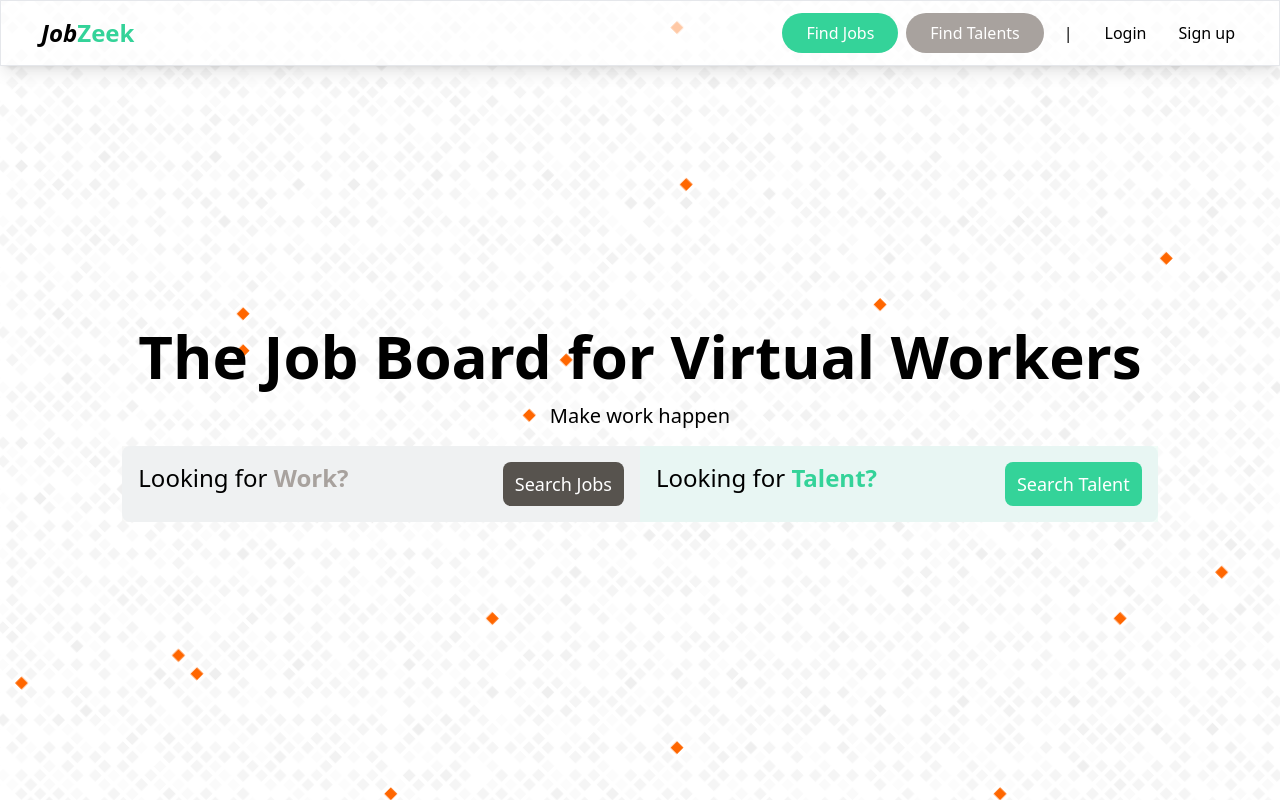
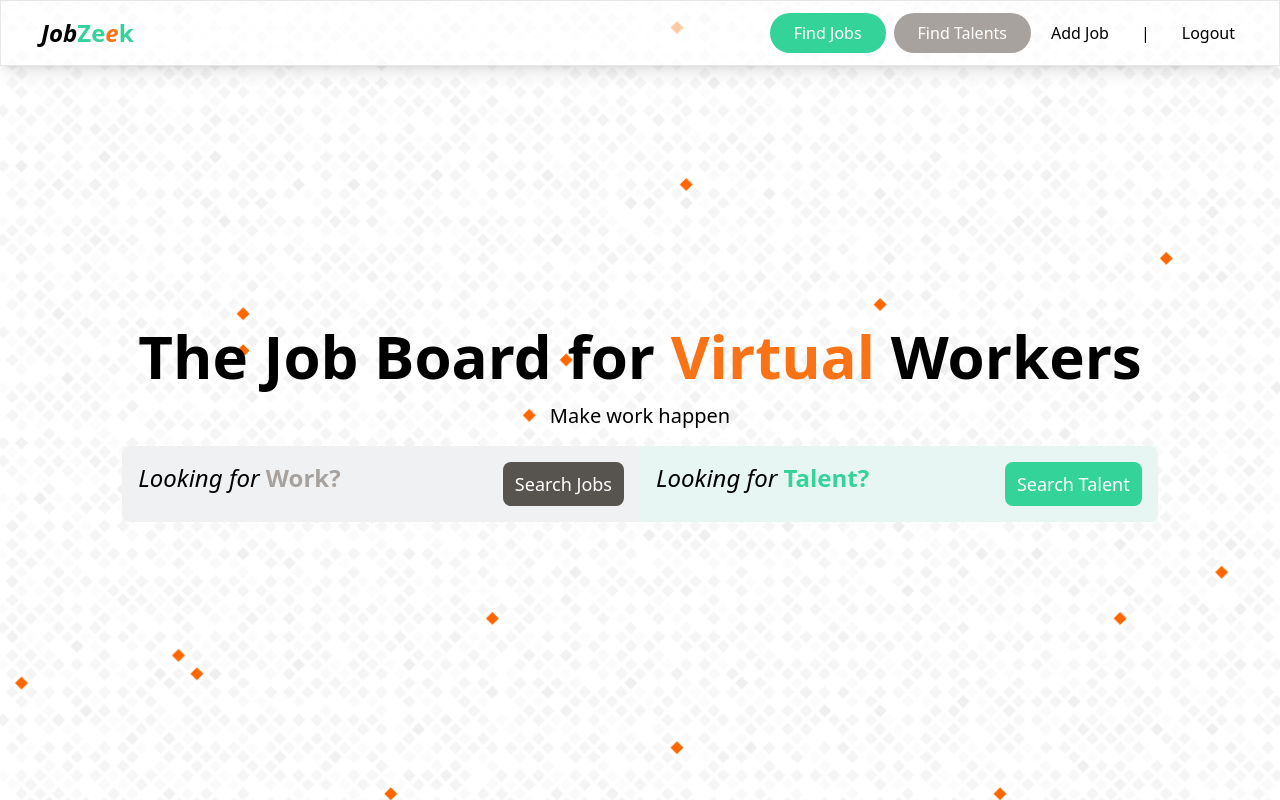
Before and after one commit to vargasjuanibarra/jobZeeker-fe, a React (Vite) app: page / in a window 1280 px wide. Built offline with nearby package versions, Linux system fonts and the light colour scheme; sample sign-in values are in the browser's storage.

Commit message:
added login, logout and protected routes

```diff
--- a/src/App.jsx
+++ b/src/App.jsx
@@ -1,5 +1,5 @@
 import React from "react";
-import { Route, createBrowserRouter, createRoutesFromElements, RouterProvider, useParams } from 'react-router-dom';
+import { Route, createBrowserRouter, createRoutesFromElements, RouterProvider, useParams, Navigate } from 'react-router-dom';
 import HomePage from "./pages/HomePage";
 import Mainlayout from './layouts/Main.layout'
 import Jobspage from "./pages/Jobs.page";
@@ -13,8 +13,13 @@ import { FetchClient } from "./service/fetchClient";
 import Loginpage from "./pages/Login.page";
 import Signuppage from "./pages/Signup.page";
 import Talentspage from "./pages/Talents.page";
+import ProtectedRoute from "./components/ProtectedRoute";
 
 const App = () => {
+  const accessToken = window.localStorage.getItem('accessToken');
+  const user = window.localStorage.getItem('user');
+  const userPrivilege = window.localStorage.getItem('userPrivilege');
+
   const jobService = new JobsService(FetchClient)
 
   const addJob = async (newJob) => {
@@ -37,10 +42,22 @@ const router = createBrowserRouter(
       <Route path="/talents" element={<Talentspage />} />
       <Route path="*" element={<Notfound />} />
       <Route path="/jobs/:id" element={<JobPage removeJob={deleteJob}/>} loader={jobLoader} />
+
+
+      {(!user && !accessToken) && (
+        <>
+          <Route path="/login" element={<Loginpage />} />
+          <Route path="/register" element={<Signuppage />} />
+          <Route path="/" element={<Loginpage />} />
+        </>
+      )}
+
+      <Route element={<ProtectedRoute />}>
+        <Route path="/login" element={<Navigate to="/" />} />
+        <Route path="/register" element={<Navigate to="/" />} />
         <Route path="/add-job" element={<AddJobPage addJobSubmit={addJob}/>} />
         <Route path="/edit-job/:id" element={<EditJobpage updateJobSubmit={updateJob}/>} loader={jobLoader}/>
-      <Route path="/login/" element={<Loginpage />} />
-      <Route path="/register/" element={<Signuppage />} />
+      </Route>
     </Route>
   )
   );
--- a/src/components/Card.jsx
+++ b/src/components/Card.jsx
@@ -4,7 +4,7 @@ const Card = ({title, topic, textColor, subtitle, color, button, btnColor, link}
   return (
     <div className={color + " p-4 w-full bg-opacity-70"}>
         <div className="flex justify-between">
-        <h2 className="text-lg md:text-xl lg:text-2xl">{title}<span className={'font-bold ' + textColor}>{topic}</span></h2>
+        <h2 className="text-lg md:text-xl lg:text-2xl italic">{title}<span className={'font-bold not-italic ' + textColor}>{topic}</span></h2>
         <Link
         to={link}
         className={`text-sm md:text-md lg:text-lg inline-block ${btnColor} text-white rounded-lg px-3 py-2 hover:bg-gray-700`}
--- a/src/components/Hero.jsx
+++ b/src/components/Hero.jsx
@@ -12,7 +12,7 @@ const Hero = ({title='Default Prop Title', subTitle='default subtitle'}) => {
           <h1
             className="text-3xl font-extrabold text-black md:text-4xl lg:text-5xl xl:text-6xl"
           >
-            {title}
+             The Job Board for <span className="text-orange-500">Virtual</span> Workers
           </h1>
           <p className="my-4 text-xl text-black">
             {subTitle}
--- a/src/components/JobListings.jsx
+++ b/src/components/JobListings.jsx
@@ -1,7 +1,7 @@
 import React, { useState, useEffect } from "react";
 import JobCard from "./JobCard";
 import Spinner from "./Spinner";
-import JobsService, { BASE_URL } from "../service/jobsService";
+import JobsService, { JOBS_URL } from "../service/jobsService";
 import { FetchClient } from "../service/fetchClient";
 import SearchInput from "./SearchInput";
 import Filters from "./Filters";
@@ -15,7 +15,7 @@ const JobListings = ({viewAllJobs=false}) => {
   const [loading, setLoading] = useState(true);
 
   useEffect(() => {
-    const apiUrl = !viewAllJobs ? `${BASE_URL}?_limit=3` : BASE_URL
+    const apiUrl = !viewAllJobs ? `${JOBS_URL}?_limit=3` : JOBS_URL
     const fetchJobs = async () => {
       try {
         const jobs = await jobService.getjobs(apiUrl)
--- a/src/components/Navbar.jsx
+++ b/src/components/Navbar.jsx
@@ -1,13 +1,25 @@
 import React, { useState } from "react";
-import { Link, NavLink } from 'react-router-dom';
+import { Link, NavLink, useNavigate } from 'react-router-dom';
 import { FaBars } from "react-icons/fa";
 
 const Navbar = () => {
+  const user = window.localStorage.getItem('user');
+  const accessToken = window.localStorage.getItem('accessToken');
+  const userPrivilege = window.localStorage.getItem('userPrivilege');
+
+  const navigate = useNavigate();
+
   const [toggle, setToggle] = useState(false);
-  const linkClass = 'text-black px-3 py-2 hover:text-black hover:bg-orange-500 md:rounded-md'
+  const linkClass = 'text-black px-3 py-2 hover:text-black hover:bg-orange-500 md:rounded-md '
 
   const toggleNavigations = () => {
     setToggle(!toggle);
+  }
+
+  const logoutUser = () => {
+    window.localStorage.clear();
+    navigate('/login');
+
   }
   return (
     <>
@@ -20,7 +32,7 @@ const Navbar = () => {
             {/* <!-- Logo --> */}
             <NavLink className="flex flex-shrink-0 md:items-center mr-4" to="/">
               <span className="text-start text-black text-lg lg:text-2xl font-bold ml-2 italic "
-                >Job<span className="not-italic text-emerald-400">Zeek</span></span
+                >Job<span className="not-italic text-emerald-400">Ze<span className="text-orange-500 italic">e</span>k</span></span
               >
             </NavLink>
             <div className="hidden md:ml-auto md:block">
@@ -37,23 +49,27 @@ const Navbar = () => {
                   to="/talents"
                   className="text-white bg-stone-400 px-6 py-2 hover:bg-gray-400 hover:text-white md:rounded-full"
                   >Find Talents</NavLink>
-                {/* <NavLink
+                <NavLink
                   to="/add-job"
-                  className={linkClass}
+                  className={linkClass + (user && accessToken ? 'block' : 'hidden')}
                   >Add Job</NavLink
-                > */}
-                <NavLink
-                  to="#"
-                  className={linkClass}
-                  >|</NavLink
+                >
+                <div
+                  className="text-black px-3 py-2 "
+                  >|</div
                 >
                 <NavLink
                   to="/login"
-                  className={linkClass}
+                  className={linkClass + (!user && !accessToken ? 'block' : 'hidden')}
                   >Login</NavLink>
+                  <NavLink
+                  to="/login"
+                  className={linkClass + (user && accessToken ? 'block' : 'hidden')}
+                  onClick={logoutUser}
+                  >Logout</NavLink>
                 <NavLink
                   to="/register"
-                  className={linkClass}
+                  className={linkClass + (!user && !accessToken ? 'block' : 'hidden')}
                   >Sign up
                 </NavLink>
               </div>
--- /dev/null
+++ b/src/components/ProtectedRoute.jsx
@@ -0,0 +1,12 @@
+import React from "react";
+import { Navigate, Outlet } from "react-router-dom";
+
+const ProtectedRoute = () => {
+    const user = window.localStorage.getItem('user');
+    const accessToken = window.localStorage.getItem('accessToken');
+    const isUserAdmin = window.localStorage.getItem('userAdmin');
+    return user && accessToken ? <Outlet /> : <Navigate to='/login' />
+
+};
+
+export default ProtectedRoute;
--- a/src/data/loaderData.js
+++ b/src/data/loaderData.js
@@ -1,8 +1,8 @@
-import { BASE_URL } from "../service/jobsService";
+import { JOBS_URL } from "../service/jobsService";
 
 export const jobLoader = async ({ params }) => {
     try {
-        const res = await fetch(`${BASE_URL}/${params.id}`);
+        const res = await fetch(`${JOBS_URL}/${params.id}`);
         const data = await res.json();
         return data;
     } catch (error) {
--- a/src/pages/HomePage.jsx
+++ b/src/pages/HomePage.jsx
@@ -1,13 +1,11 @@
 import React from "react";
 import Hero from "../components/Hero";
-import HomeCards from '../components/HomeCards';
 
 const HomePage = () => {
   return (
     <>
     <div className="h-screen flex items-center justify-center lg:max-w-[900px] xl:max-w-[1200px] mx-auto ">
-        <Hero title="The Job Board for Virtual Workers" subTitle="Make work happen"/>
-
+        <Hero subTitle="Make work happen"/>
     </div>
     </>
   )
--- a/src/pages/Talents.page.jsx
+++ b/src/pages/Talents.page.jsx
@@ -1,6 +1,6 @@
 import React, { useEffect, useState } from "react";
 import Spinner from "../components/Spinner";
-import JobsService, { BASE_URL } from "../service/jobsService";
+import JobsService, { JOBS_URL } from "../service/jobsService";
 import { FetchClient } from "../service/fetchClient";
 import SearchInput from "../components/SearchInput";
 import Filters from "../components/Filters";
@@ -12,7 +12,7 @@ const Talentspage = () => {
     const [loading, setLoading] = useState(true);
 
     useEffect(() => {
-      const apiUrl = BASE_URL
+      const apiUrl = JOBS_URL
       const jobService = new JobsService(FetchClient)
       const fetchJobs = async () => {
         try {
```
Also changed, not shown: src/pages/Login.page.jsx (+27 -6 lines), src/service/jobsService.js (+6 -6 lines), src/service/userService.js (added, +42 -0 lines). Lines whose indentation alone changed are shown as unchanged.
